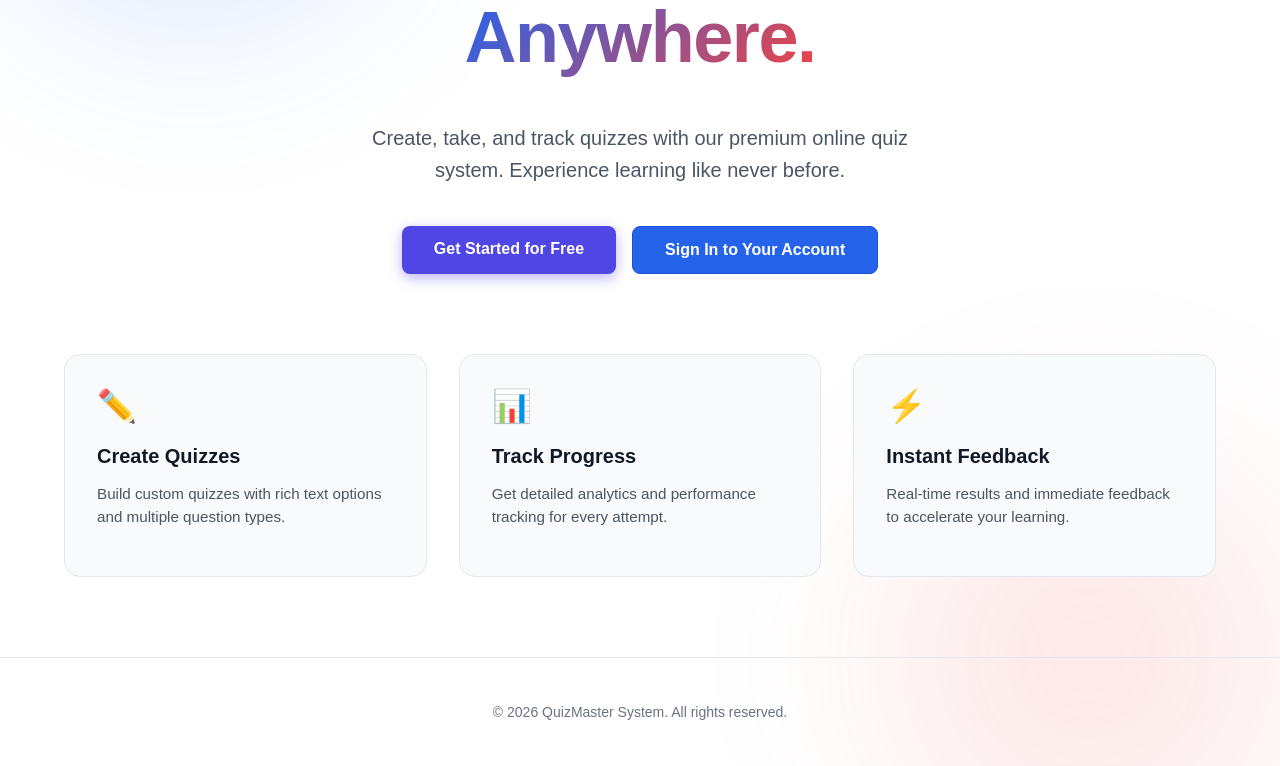
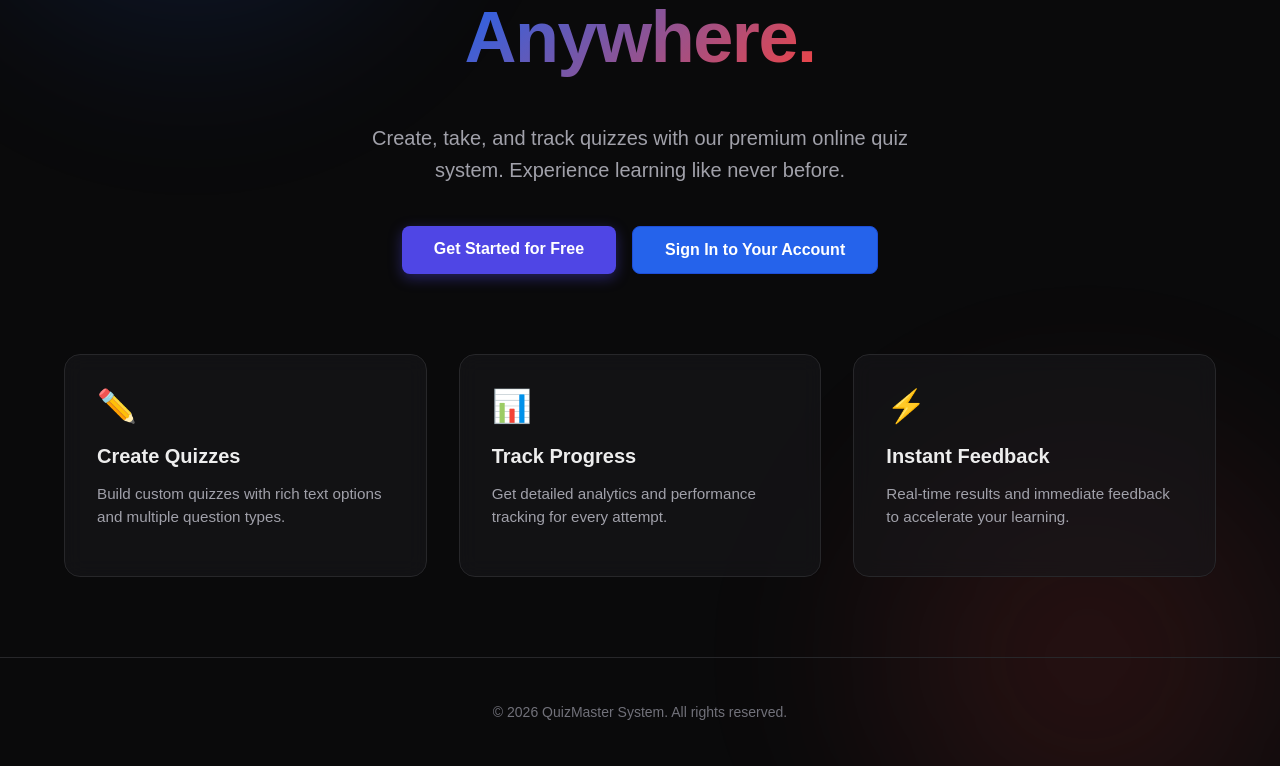
Before and after one commit to sanjanapanji/OnlineQuizSystem, a Next.js app in the folder frontend/: page / in a window 1280 px wide. Shown: the part 292-1058 px from the top of the page. Built offline with nearby package versions, Linux system fonts and the light colour scheme.

Commit message:
Step 7.4: Restore front page dark background and gradients

```diff
--- a/frontend/app/page.module.css
+++ b/frontend/app/page.module.css
@@ -4,8 +4,8 @@
   flex-direction: column;
   position: relative;
   overflow: hidden;
-  background-color: #ffffff;
-  color: #111827;
+  background-color: var(--background);
+  color: var(--foreground);
 }
 
 .gradientTop {
@@ -120,7 +120,7 @@
 
 .subtitle {
   font-size: clamp(1rem, 2vw, 1.25rem);
-  color: #4b5563;
+  color: #a1a1aa;
   max-width: 600px;
   margin-bottom: 2.5rem;
   line-height: 1.6;
@@ -172,10 +172,11 @@
 }
 
 .card {
-  background: #f9fafb;
-  border: 1px solid #e5e7eb;
+  background: var(--card-bg);
+  border: 1px solid var(--border);
   border-radius: 16px;
   padding: 2rem;
+  backdrop-filter: blur(10px);
   transition: all 0.3s ease;
 }
 
@@ -197,7 +198,7 @@
 }
 
 .card p {
-  color: #4b5563;
+  color: #a1a1aa;
   line-height: 1.5;
   font-size: 0.95rem;
 }
@@ -205,8 +206,8 @@
 .footer {
   text-align: center;
   padding: 2rem;
-  border-top: 1px solid #e5e7eb;
-  color: #6b7280;
+  border-top: 1px solid var(--border);
+  color: #71717a;
   font-size: 0.875rem;
   z-index: 10;
 }
```
Also changed, not shown: 1 other file (tests, documents, lock files or other folders).
